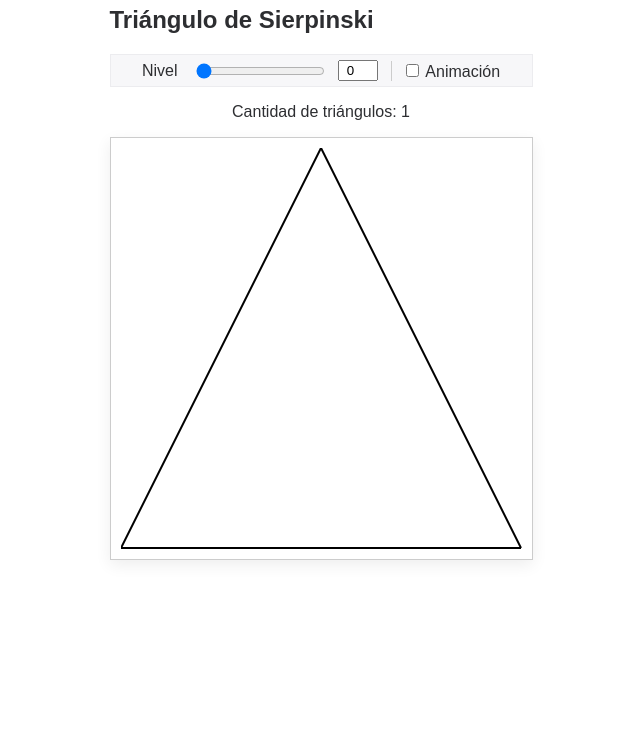
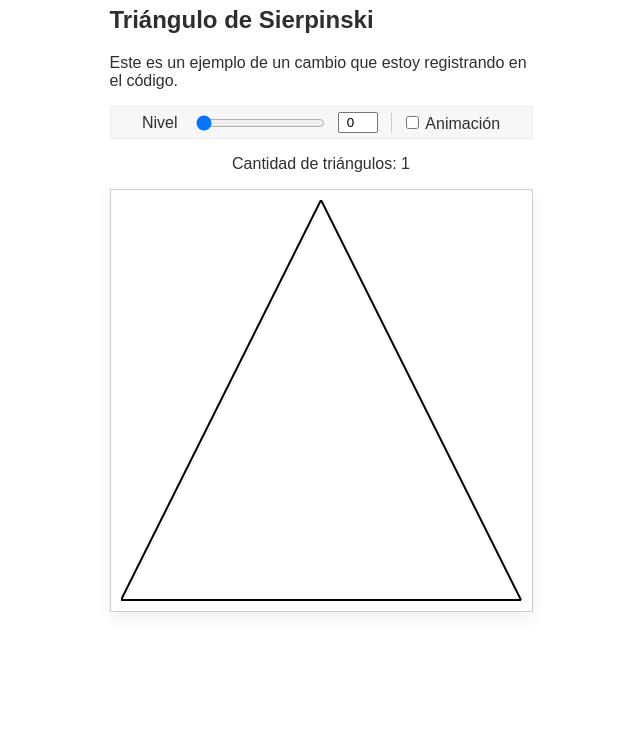
Before and after one commit to charleestone/fractales, a plain HTML site: page index.html in a window 1280 px wide. Shown: the part 68-800 px from the top of the page, without its empty margins (319-959 px from the left). Drawn offline with Linux system fonts and the light colour scheme.

Commit message:
Este mensaje explica los cambios que hacemos.

```diff
--- a/index.html
+++ b/index.html
@@ -7,6 +7,7 @@
     <div class="contenido">
       <h1>Fractales con JavaScript</h1>
       <h2>Triángulo de Sierpinski</h2>
+      <p>Este es un ejemplo de un cambio que estoy registrando en el código.</p>
       <div class="controles">
         <label for="niveles">Nivel</label>
         <input id="niveles" value="0" type="range" min="0" max="10" step="1" onchange="actualizarFractal(this.value)">
```
